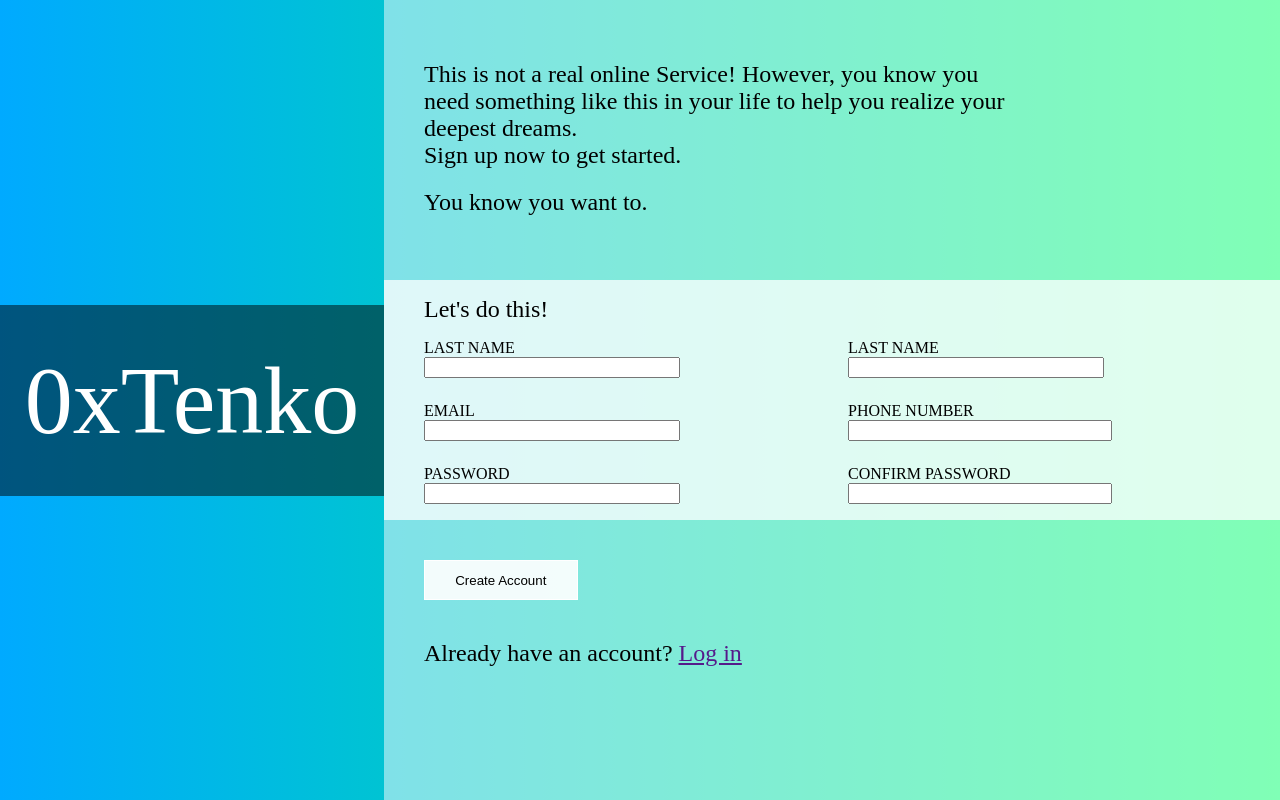
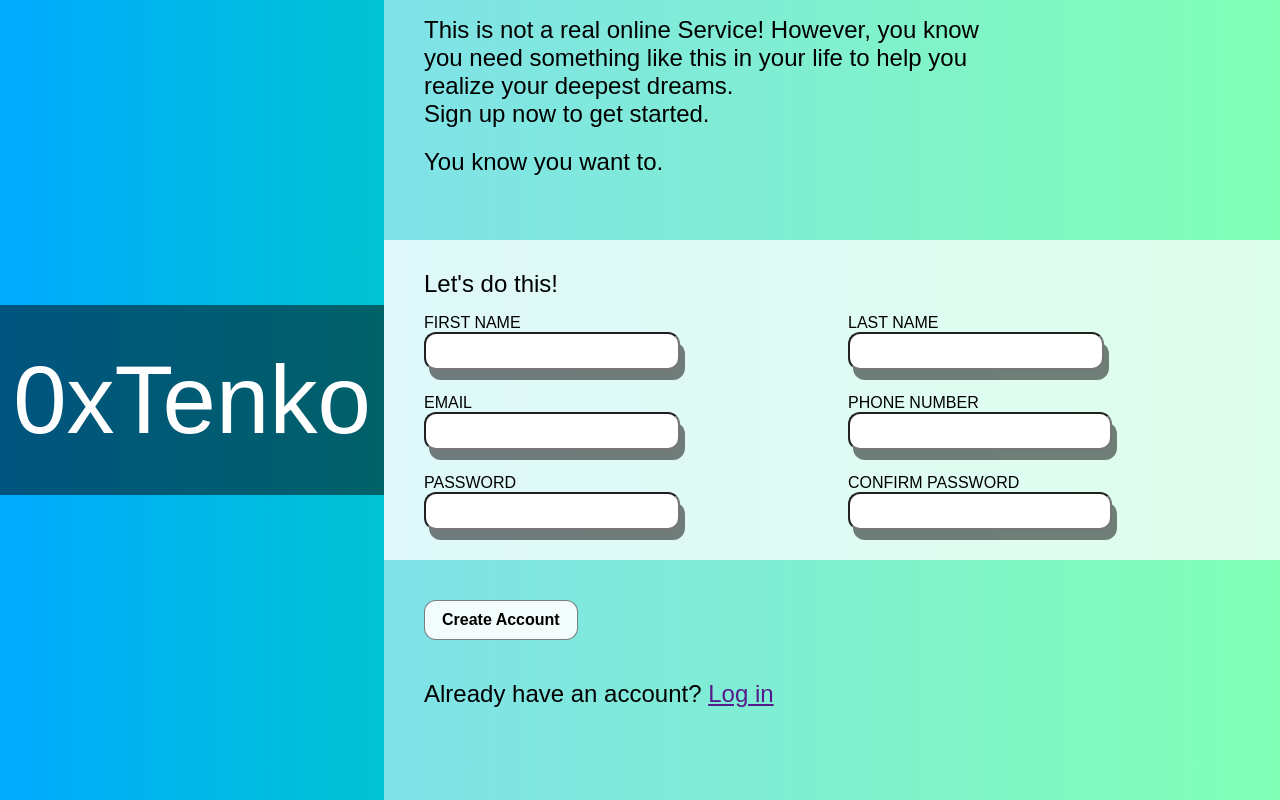
Before and after one commit to 1tenko/sign-up-form, a plain HTML site: page index.html in a window 1280 px wide. Drawn offline with Linux system fonts and the light colour scheme; a script that the page names is missing.

Commit message:
styling finished

```diff
--- a/index.html
+++ b/index.html
@@ -27,8 +27,8 @@
             <div id="form">
                 <div id="left-side">
                     <div id="div-fName">
-                        <label for="first_name">LAST NAME</label>
-                        <input type="text" id="first_name" name="first_name">
+                        <label for="fName">FIRST NAME</label>
+                        <input type="text" id="fName" name="fName">
                     </div>
                     <div id="div-email">
                         <label for="email">EMAIL</label>
@@ -46,7 +46,7 @@
                     </div>
                     <div id="div-phoneNumber">
                         <label for="phoneNumber">PHONE NUMBER</label>
-                        <input type="number" id="phoneNumber" name="phoneNumber">
+                        <input type="text" id="phoneNumber" name="phoneNumber">
                     </div>
                     <div id="div-confirm-pword">
                         <label for="confirm-pword">CONFIRM PASSWORD</label>
--- a/style.css
+++ b/style.css
@@ -1,6 +1,7 @@
 html {
     background: linear-gradient(to right, #00AAFF, #00ff6c);
     margin: 0;
+    font-family: 'Cascadia Code', 'Fira Code', sans-serif;
 }
 
 body {
@@ -39,7 +40,7 @@ body {
     flex-direction: column;
     gap: 20px;
     width: 50vw;
-    height: 35vh;
+    height: 30vh;
     justify-content: flex-end;
 }
 
@@ -57,17 +58,17 @@ body {
     background-color: rgba(255, 255, 255, 0.75);
     display: flex;
     flex-direction: column;
-    justify-content: space-evenly;
-    height: 30vh;
+    justify-content:center;
+    height: 40vh;
+    gap: 16px;
 }
 
 #LDT {
-
     padding-left: 40px;
 }
 
 #bottom {
-    height: 35vh;
+    height: 30vh;
 }
 
 #form {
@@ -97,8 +98,19 @@ body {
 }
 
 button {
+    font-family: 'Cascadia Code', 'Fira Code', sans-serif;
     width: 12vw;
     height: 5vh;
     background-color: rgba(255, 255, 255, .9);
-    border: 1px solid white;
+    border: 1px solid rgba(0, 0, 0, 0.5);
+    border-radius: 12px;
+    font-size: 16px;
+    font-weight: bold;
 }
+
+input {
+    height: 32px;
+    font-size:24px;
+    box-shadow: 5px 10px rgba(0, 0, 0, 0.5);
+    border-radius: 12px;
+}
```
Also changed, not shown: main.js (deleted).
